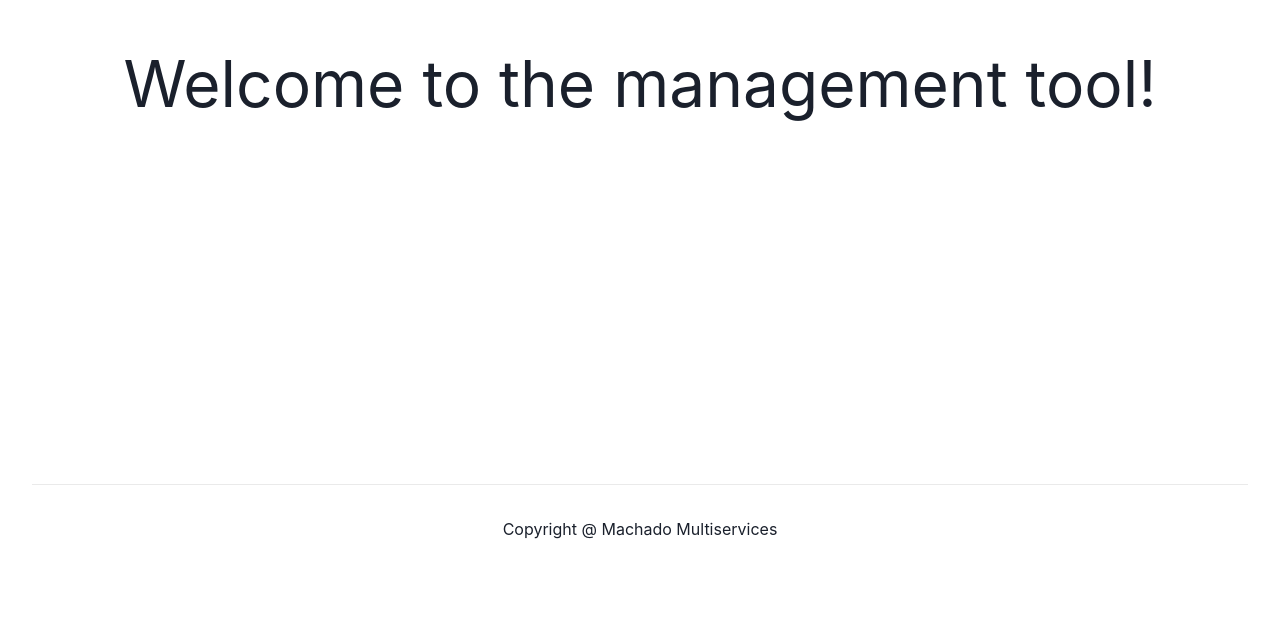
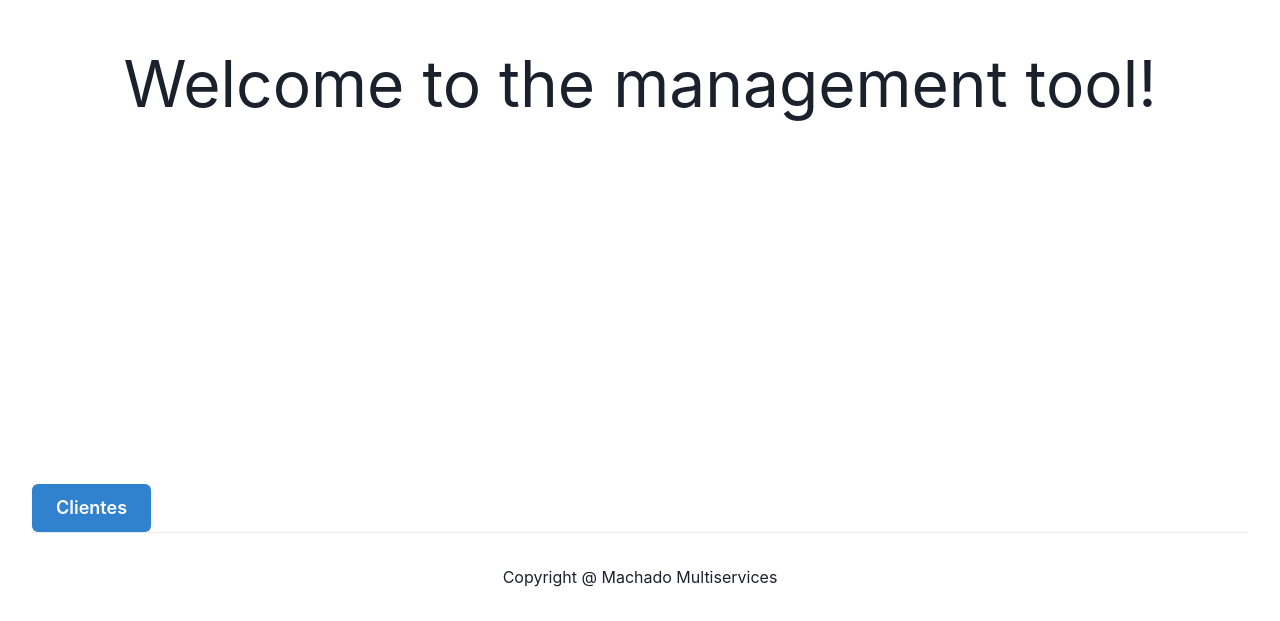
Before and after one commit to cleitonpqz-cacsis/turbo-winner, a Next.js app: page / in a window 1280 px wide. Shown: the part 316-937 px from the top of the page. Before the commit the page ends 889 px from the top, so only its background shows below. Built offline with nearby package versions, Linux system fonts and the light colour scheme.

Commit message:
added a dashboard button to customers page

```diff
--- a/pages/index.tsx
+++ b/pages/index.tsx
@@ -1,5 +1,7 @@
 import type { NextPage } from "next";
+import { Button } from "@chakra-ui/react";
 import Head from "next/head";
+import Link from "next/link";
 import styles from "../styles/Home.module.css";
 
 const Home: NextPage = () => {
@@ -15,6 +17,12 @@ const Home: NextPage = () => {
         <h1 className={styles.title}>Welcome to the management tool!</h1>
       </main>
 
+      <Link href="/customers">
+        <Button size="lg" colorScheme="blue">
+          Clientes
+        </Button>
+      </Link>
+
       <footer className={styles.footer}>
         <a
           href="https://machadomultiservices.com/"
```
